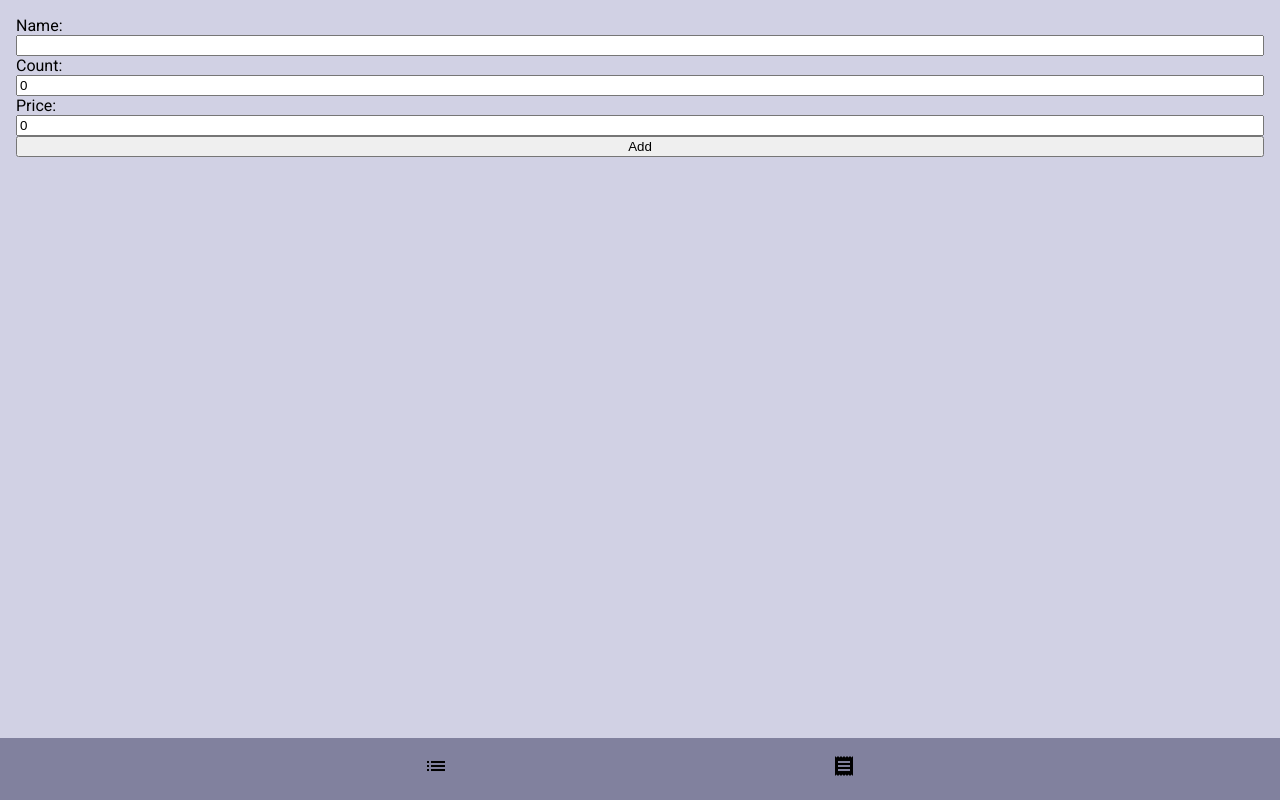
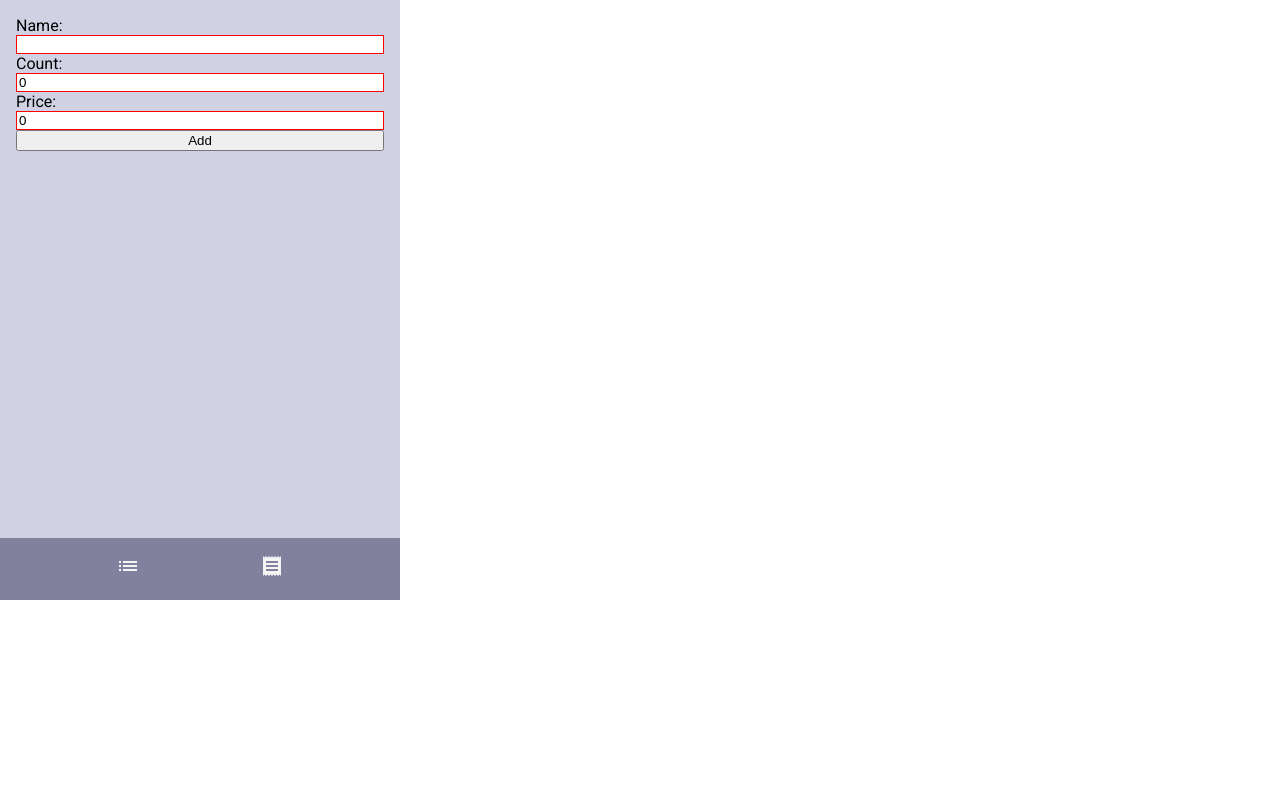
Before and after one commit to oliwierPosiakow/invoceGenerator, an Angular app: page / in a window 1280 px wide. Built offline with nearby package versions, Linux system fonts and the light colour scheme.

Commit message:
Implementing formControl

```diff
--- a/package.json
+++ b/package.json
@@ -20,8 +20,10 @@
     "@angular/platform-browser": "^15.2.0",
     "@angular/platform-browser-dynamic": "^15.2.0",
     "@angular/router": "^15.2.0",
+    "@types/uuid": "^9.0.2",
     "rxjs": "~7.8.0",
     "tslib": "^2.3.0",
+    "uuid": "^9.0.0",
     "zone.js": "~0.12.0"
   },
   "devDependencies": {
--- a/src/app/UI/menu/menu.component.scss
+++ b/src/app/UI/menu/menu.component.scss
@@ -11,7 +11,7 @@
   &_link{
     font-size: 1.5rem;
     &-icon{
-      color: black;
+      color: #f5f5f5;
     }
   }
 }
--- a/src/app/app.component.scss
+++ b/src/app/app.component.scss
@@ -1,10 +1,12 @@
 .app{
   display: flex;
   flex-direction: column;
-  align-items: center;
-  min-height: 100vh;
-  min-width: 100vw;
+  height: 100vh;
+  width: 100vw;
+  max-width: 400px;
+  max-height: 600px;
   box-sizing: border-box;
   position: relative;
+  padding: 1em;
   background-color: #d1d1e4;
 }
--- a/src/app/app.module.ts
+++ b/src/app/app.module.ts
@@ -25,7 +25,7 @@ import {FormsModule, ReactiveFormsModule} from "@angular/forms";
     MatIconModule,
     BrowserAnimationsModule,
     FormsModule,
-    ReactiveFormsModule
+    ReactiveFormsModule,
   ],
   providers: [],
   bootstrap: [AppComponent]
--- a/src/app/screens/lista-towarow/lista-towarow.component.html
+++ b/src/app/screens/lista-towarow/lista-towarow.component.html
@@ -1,13 +1,35 @@
 <div class="lista">
   <form class="lista_form" [formGroup]="itemForm" (ngSubmit)="onSubmit()">
     <label for="name">Name:</label>
-    <input type="text" id="name" formControlName="name" ngModel minlength="3">
+    <input
+      type="text"
+      id="name"
+      formControlName="name"
+      minlength="3"
+      maxlength="30"
+      [class.invalid]="itemForm.get('name')?.invalid && (itemForm.get('name')?.dirty || itemForm.get('name')?.touched || isSubmitted)"
+    >
 
     <label for="count">Count:</label>
-    <input minLength="3" type="number" id="count" formControlName="count">
+    <input
+      minLength="3"
+      type="number"
+      min="1"
+      max="100"
+      id="count"
+      formControlName="count"
+      [class.invalid]="itemForm.get('count')?.invalid && (itemForm.get('count')?.dirty || itemForm.get('count')?.touched || isSubmitted)"
+    >
 
     <label for="price">Price:</label>
-    <input type="number" id="price" formControlName="price">
+    <input
+      type="number"
+      min="1"
+      max="1000000"
+      id="price"
+      formControlName="price"
+      [class.invalid]="itemForm.get('price')?.invalid && (itemForm.get('price')?.dirty || itemForm.get('price')?.touched || isSubmitted)"
+    >
 
     <button type="submit">Add</button>
   </form>
--- a/src/app/screens/lista-towarow/lista-towarow.component.scss
+++ b/src/app/screens/lista-towarow/lista-towarow.component.scss
@@ -1,9 +1,12 @@
 .lista{
-  width: 100vw;
+  width: 100%;
   &_form{
     display: flex;
     width: 100%;
     flex-direction: column;
-    padding: 1em;
   }
 }
+
+.invalid{
+  border: 1px solid red;
+}
--- a/src/app/screens/lista-towarow/lista-towarow.component.ts
+++ b/src/app/screens/lista-towarow/lista-towarow.component.ts
@@ -1,20 +1,35 @@
-import { Component } from '@angular/core';
-import {FormGroup, FormControl, Validators} from "@angular/forms";
+import {Component} from '@angular/core';
+import {FormBuilder, FormControl, Validators} from "@angular/forms";
+import { v4 as uuidv4 } from 'uuid'
+
 @Component({
   selector: 'app-lista-towarow',
   templateUrl: './lista-towarow.component.html',
   styleUrls: ['./lista-towarow.component.scss']
 })
 export class ListaTowarowComponent {
-  itemForm = new FormGroup({
-    name: new FormControl('', Validators.minLength(3)),
-    count: new FormControl(0),
-    price: new FormControl(0),
+  itemForm = this.fb.group({
+    name: new FormControl('', [Validators.minLength(3), Validators.required]),
+    count: new FormControl(0, [Validators.min(1), Validators.max(100), Validators.required]),
+    price: new FormControl(0, [Validators.min(1), Validators.max(1000000), Validators.required]),
   })
-  listaTowarow = []
+  constructor(private fb: FormBuilder) {}
+  isSubmitted = true
+  listaTowarow: {id: string, name: string, count: number, price: number}[] = []
+
+  listaTowarowAdd = (item: any) => {
+    this.listaTowarow.push({id: uuidv4(), ...item.value})
+  }
+  listaTowarowRemove = (itemId: string) => {
+    const newList = this.listaTowarow.filter((item) => {
+      return item.id !== itemId
+    })
+    this.listaTowarow = newList
+  }
   onSubmit(){
     // @ts-ignore
-    this.listaTowarow.push(this.itemForm.value)
+    this.listaTowarowAdd(this.itemForm)
     console.log(this.listaTowarow)
+    this.isSubmitted = false
   }
 }
```
Also changed, not shown: 1 other file (tests, documents, lock files or other folders).
